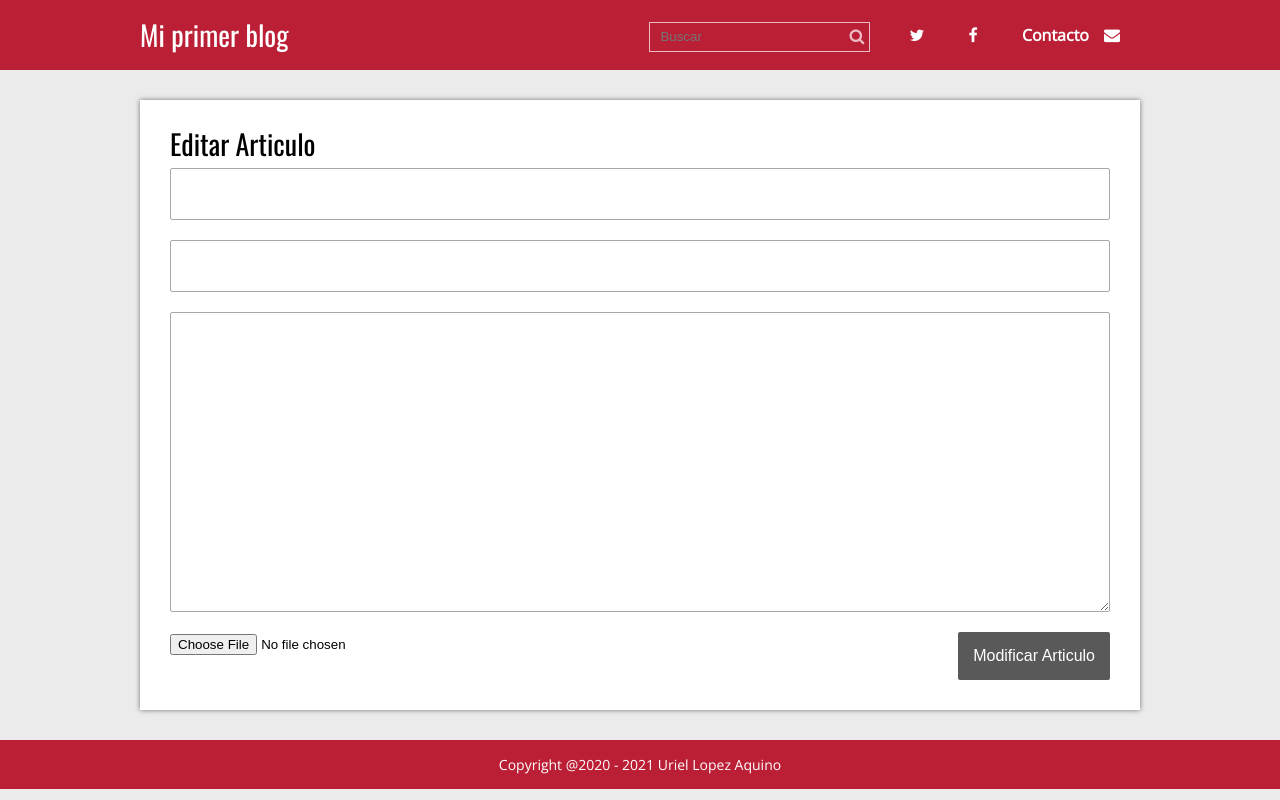
After one commit to Uriel00002/BlogconPHPyMySQL, a PHP site: page /blog/views/editar.view.php in a window 1280 px wide. The commit adds this page. Run offline with PHP 8.4, Linux system fonts and the light colour scheme; the template is opened without the code that fills it, so the values that code supplies are empty; some libraries are stand-ins or nearby versions.

Commit message:
header, footer

```diff
--- /dev/null
+++ b/views/editar.view.php
@@ -0,0 +1,21 @@
+<?php require '../views/header.php'; ?>
+
+    <div class="contenedor">
+        <div class="post">
+            <article>
+                <h2 class="titulo">Editar Articulo</h2>
+                <form class="formulario" method="POST" enctype="multipart/form-data" action="<?php echo htmlspecialchars($_SERVER['PHP_SELF']); ?>">
+                    <input type="hidden" name="id" value="<?php echo $post['id'] ?>">
+                    <input type="text" name="titulo" value="<?php echo $post['titulo']; ?>">
+                    <input type="text" name="extracto" value="<?php echo $post['extracto']; ?>">
+                    <textarea name="texto" value=""><?php echo $post['texto']; ?></textarea>
+                    <input type="file" name="thumb" id="">
+                    <input type="hidden" name="thumb-guardada" <?php echo $post['thumb']; ?>>
+
+                    <input type="submit" value="Modificar Articulo">
+                </form>
+            </article>
+        </div>
+    </div>
+
+<?php require '../views/footer.php'; ?>
--- /dev/null
+++ b/views/footer.php
@@ -0,0 +1,5 @@
+<footer>
+      <p class="copyright">Copyright @2020 - 2021 Uriel Lopez Aquino</p>
+    </footer>
+</body>
+</html>
--- /dev/null
+++ b/views/header.php
@@ -0,0 +1,36 @@
+<!DOCTYPE html>
+<html lang="en">
+<head>
+    <meta charset="UTF-8">
+    <meta http-equiv="X-UA-Compatible" content="IE=edge">
+    <meta name="viewport" content="width=device-width, initial-scale=1.0">
+    <link href="https://fonts.googleapis.com/css2?family=Open+Sans&display=swap" rel="stylesheet">
+    <link href="https://fonts.googleapis.com/css2?family=Open+Sans&family=Oswald&display=swap" rel="stylesheet">
+    <link href="//maxcdn.bootstrapcdn.com/font-awesome/4.7.0/css/font-awesome.min.css" rel="stylesheet">
+    <link rel="stylesheet" href="<?php echo RUTA; ?>/css/estilos.css">
+    <title>Blog Alex</title>
+</head>
+
+<body>
+    <header>
+      <div class="contenedor">
+        <div class="logo izquierda">
+          <p><a href="<?php echo RUTA; ?>">Mi primer blog</a></p>
+        </div>
+
+        <div class="derecha">
+          <form name="busqueda" class="buscar" action="<?php echo RUTA; ?>/buscar.php" method="get">
+            <input type="text" name="busqueda" placeholder="Buscar">
+            <button type="submit" class="icono fa fa-search"></button>
+          </form>
+
+          <nav class="menu">
+             <ul>
+               <li><a href="#"><i class="fa fa-twitter"></i></a></li>
+               <li><a href="#"><i class="fa fa-facebook"></i></a></li>
+               <li><a href="#">Contacto<i class="icono fa fa-envelope"></i></a></li>
+             </ul>
+          </nav>
+        </div>
+      </div>
+    </header>
```
Also changed, not shown: admin/config.php (+14 -5 lines), index.php (+15 -1 lines), views/admin_index.view.php (added, +21 -0 lines), views/buscar.view.php (added, +25 -0 lines).
